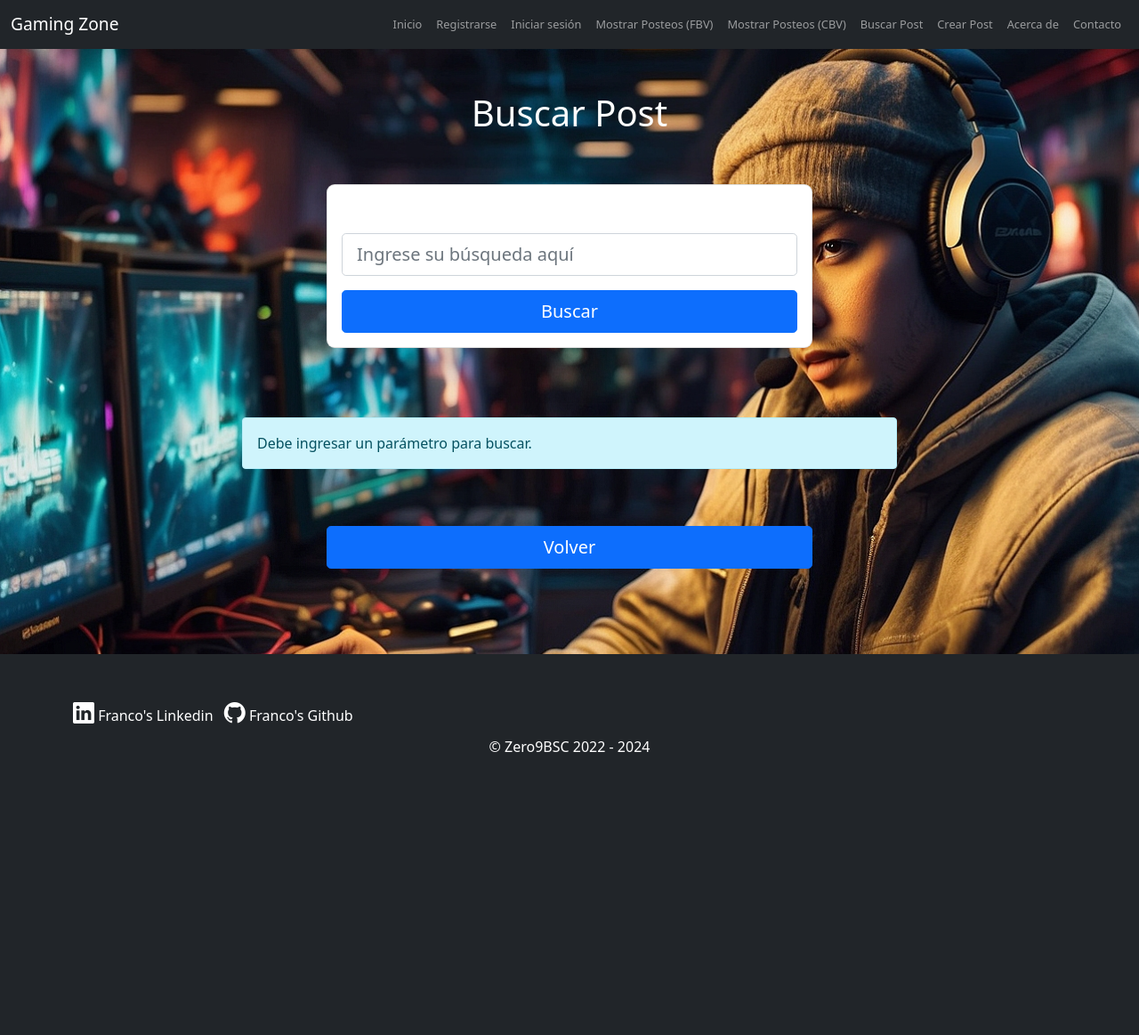
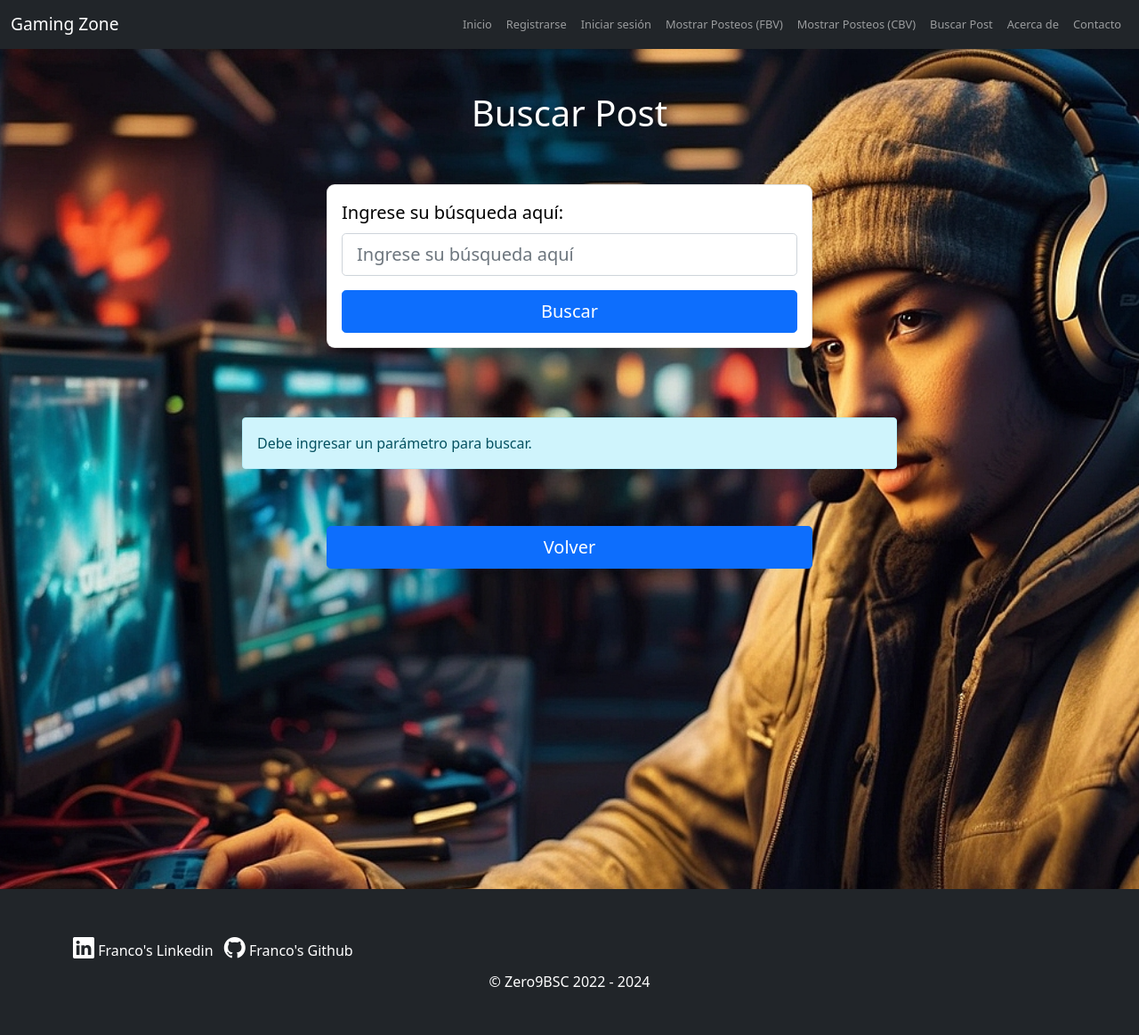
Before and after one commit to Zero9BSC/proyecto_final_django, a Django app: page /buscar/ in a window 1280 px wide. Shown: the whole page at 89% size. Before the commit the page ends 845 px from the top, so only its background shows below. Run offline with Django 4.2, Linux system fonts and the light colour scheme.

Commit message:
Fix bugs, update styles and html structure

```diff
--- a/my_blog/Home/templates/Home/post_detalle.html
+++ b/my_blog/Home/templates/Home/post_detalle.html
@@ -17,6 +17,12 @@
                 </div>
                 <div class="card-footer bg-light text-muted text-center">
                     <small style="font-size: 1rem;">Publicado el {{ post.fecha }}</small>
+                    {% if post.autor.usuario == request.user %}
+                        <div class="mt-3">
+                            <a href="{% url 'Eliminar Posteos' post_id=post.id %}" class="btn btn-danger btn-custom mr-2">Eliminar</a>
+                            <a href="{% url 'Actualizar Posteos' post_id=post.id %}" class="btn btn-primary btn-custom">Actualizar</a>
+                        </div>
+                    {% endif %}
                 </div>
             </div>
             <div class="mt-5 text-center">
--- a/my_blog/Home/templates/Home/post_list.html
+++ b/my_blog/Home/templates/Home/post_list.html
@@ -3,7 +3,7 @@
 
 {% block codigoDinamico %}
 
-<div class="container mt-5">
+<div class="container mt-5 min-vh-100">
     <h1 class="h-primary text-center mb-4">Lista de Posteos</h1>
 
     {% if object_list.all %}
--- a/my_blog/Home/templates/about.html
+++ b/my_blog/Home/templates/about.html
@@ -12,6 +12,7 @@
 </style>
 
 <!-- Sección de Quiénes Somos -->
+<div class="min-vh-100">
     <section class="background firstsection">
         <div class="container">
             <div class="row">
@@ -41,4 +42,5 @@
             </div>
         </div>
     </section>
+</div>
 {% endblock %}
--- a/my_blog/Home/templates/buscar_post.html
+++ b/my_blog/Home/templates/buscar_post.html
@@ -8,12 +8,18 @@
         background-image: url("{% static 'Home/assets/background_6.jpg' %}");
         background-size: cover;
         background-position: center;
+        background-repeat: no-repeat;
+        color: #000;
+    }
+
+    .title {
         color: #fff;
     }
+
 </style>
 
-<div class="container background-container">
-    <h1 class="h-primary text-center mt-5">Buscar Post</h1>
+<div class="container background-container min-vh-100">
+    <h1 class="h-primary text-center title mt-5">Buscar Post</h1>
     <div class="row justify-content-center">
         <div class="col-lg-6">
             <div class="card mt-5 shadow-lg">
@@ -45,7 +51,7 @@
     {% endif %}
 
     {% if post %}
-    <h2 class="h-primary text-center mt-5">Resultado de tu búsqueda</h2>
+    <h2 class="h-primary text-center title mt-5">Resultado de tu búsqueda</h2>
     <div class="row justify-content-center mt-5">
         {% for i in post %}
         <div class="col-lg-6">
@@ -56,7 +62,7 @@
                     <p class="card-text fs-6">Subtítulo: {{ i.sub_titulo }}</p>
                     <p class="card-text fs-6">Autor: {{ i.user }}</p>
                     <p class="card-text fs-6">Fecha: {{ i.fecha }}</p>
-                    <p class="card-text fs-6">Texto: {{ i.texto }}</p>
+                    <a href="{% url 'Detail' i.id %}" class="stretched-link"></a>
                 </div>
             </div>
         </div>
--- a/my_blog/Home/templates/contacto.html
+++ b/my_blog/Home/templates/contacto.html
@@ -21,7 +21,7 @@
     } {% endcomment %}
 </style>
 
-<div class="container">
+<div class="container min-vh-100">
     <h1 class="h-primary text-center mt-5" style="color: #fff">¡Contáctanos!</h1>
     <div class="row justify-content-center">
         <div class="col-md-6">
--- a/my_blog/Home/templates/index.html
+++ b/my_blog/Home/templates/index.html
@@ -93,6 +93,12 @@
                 {% comment %} border: 1px solid rgba(0, 0, 0, 0.125); /* Aquí se establece el borde sólido */ {% endcomment %}
             }
 
+            .sticky-row {
+                position: -webkit-sticky; /* Safari */
+                position: sticky;
+                top: 0;
+            }
+
             {% comment %} .card-header {
                 background-color: #343a40;
                 color: #fff;
@@ -107,7 +113,7 @@
             }
         </style>
     </head>
-    <body>
+    <body class="min-vh-100">
         <!-- Responsive navbar-->
         <nav class="navbar navbar-expand-lg navbar-dark bg-dark sticky-top">
             <div class="container-fluid">
@@ -121,6 +127,7 @@
                         {% if request.user.is_authenticated %}
                             <li class="nav-item"><a class="nav-link" href="{% url 'Logout' %}">Cerrar sesión</a></li>
                             <li class="nav-item"><a class="nav-link" href="{% url 'Editar Usuario' %}">Editar Usuario</a></li>
+                            <li class="nav-item"><a class="nav-link" href="{% url 'Crear' %}">Crear Post</a></li>
                             {% else %}
                             <li class="nav-item"><a class="nav-link" href="{% url 'Sign Up' %}">Registrarse</a></li>
                             <li class="nav-item"><a class="nav-link" href="{% url 'Login' %}">Iniciar sesión</a></li>
@@ -128,7 +135,6 @@
                         <li class="nav-item"><a class="nav-link" href="{% url 'Mostrar Posteos' %}">Mostrar Posteos (FBV)</a></li>
                         <li class="nav-item"><a class="nav-link" href="{% url 'List' %}">Mostrar Posteos (CBV)</a></li>
                         <li class="nav-item"><a class="nav-link" href="{% url 'buscar_post' %}">Buscar Post</a></li>
-                        <li class="nav-item"><a class="nav-link" href="{% url 'Crear' %}">Crear Post</a></li>
                         <li class="nav-item"><a class="nav-link" href="{% url 'About' %}">Acerca de</a></li>
                         <li class="nav-item"><a class="nav-link" href="{% url 'Contacto' %}">Contacto</a></li>
                     </ul>
@@ -157,7 +163,6 @@
                                 <p class="text-white">No hay imagen de perfil disponible</p>
                             {% endif %}
                             <h3 class="text-white">{{ request.user.username }}</h3>
-                            {% comment %} <h3>{{ request.user.id }}</h3> {% endcomment %}
                         {% endif %}
                     {% else %}
                         <h3 class="text-white">Invitado</h3>
@@ -166,6 +171,8 @@
                 </div>
             </div>
         </header>
+
+
         <!-- Page content-->
         <div class="container">
             <div class="row">
@@ -175,13 +182,15 @@
                         <!-- Featured blog post-->
                         <div class="card mb-4">
                             {% if latest_posts.0.imagen %}
-                                <a href="{{ latest_posts.0.get_absolute_url }}"><img class="card-img-top" src="{{ latest_posts.0.imagen.url }}" alt="{{ latest_posts.0.titulo }}" /></a>
+                                <a href="{% url 'Detail' latest_posts.0.id %}"><img class="card-img-top" src="{{ latest_posts.0.imagen.url }}" alt="{{ latest_posts.0.titulo }}" /></a>
                             {% endif %}
                             <div class="card-body">
                                 <div class="small text-muted">{{ latest_posts.0.fecha }}</div>
-                                <h2 class="card-title">{{ latest_posts.0.titulo }}</h2>
-                                <p class="card-text">{{ latest_posts.0.texto }}</p>
-                                <a class="btn btn-primary" href="{{ latest_posts.0.get_absolute_url }}">LEER MÁS »</a>
+                                <h2 class="card-title">{{ latest_posts.0.titulo | slice:":50" }}</h2>
+                                <h5 class="card-subtitle mb-3">{{ latest_posts.0.sub_titulo | slice:":150" }}...</h5>
+                                {% comment %} <p class="card-text">{{ latest_posts.0.texto | slice:":70"}}</p> {% endcomment %}
+                                <a class="btn btn-primary" href="{% url 'Detail' latest_posts.0.id %}">LEER MÁS »</a>
+                                {% comment %} <a class="btn btn-primary" href="{{ latest_posts.0.get_absolute_url }}">LEER MÁS »</a> {% endcomment %}
                             </div>
                         </div>
                         <!-- Nested row for non-featured blog posts-->
@@ -190,12 +199,13 @@
                             <div class="col-lg-6">
                                 <!-- Blog post-->
                                 <div class="card mb-4">
-                                    <a href="{{ post.get_absolute_url }}"><img class="card-img-top" src="{{ post.imagen.url }}" alt="{{ post.titulo }}" /></a>
+                                    <a href="{% url 'Detail' post.id %}"><img class="card-img-top" src="{{ post.imagen.url }}" alt="{{ post.titulo }}" /></a>
                                     <div class="card-body">
                                         <div class="small text-muted">{{ post.fecha }}</div>
-                                        <h2 class="card-title h4">{{ post.titulo }}</h2>
-                                        <p class="card-text">{{ post.texto }}</p>
-                                        <a class="btn btn-primary" href="{{ post.get_absolute_url }}">LEER MÁS »</a>
+                                        <h2 class="card-title h4">{{ post.titulo | slice:":50" }}</h2>
+                                        <h5 class="card-subtitle mb-3">{{ post.sub_titulo | slice:":30" }}...</h5>
+                                        {% comment %} <p class="card-text">{{ post.texto | slice:":30" }}</p> {% endcomment %}
+                                        <a class="btn btn-primary" href="{% url 'Detail' post.id %}">LEER MÁS »</a>
                                     </div>
                                 </div>
                             </div>
@@ -224,6 +234,7 @@
 
                 <!-- Side widgets-->
                 <div class="col-lg-4">
+                    <div class="sticky-row">
                         <!-- Search widget-->
                         <div class="card mb-4">
                             <div class="card-header">Buscar</div>
@@ -238,6 +249,7 @@
                                 </ul>
                             </div>
                         </div>
+
                         <!-- Categories widget-->
                         <div class="card mb-4">
                             <div class="card-header">Categorías</div>
@@ -270,6 +282,7 @@
                                 </div>
                             </div>
                         </div>
+
                         <!-- Side widget-->
                         <div class="card mb-4">
                             <div class="card-header">Side Widget</div>
@@ -278,8 +291,11 @@
                     </div>
                 </div>
             </div>
+        </div>
         {% endblock  %}
         <br><br><br><br>
+
+
         <!-- Footer-->
         <footer class="footer py-5 bg-dark">
             <div class="container">
--- a/my_blog/Home/templates/login.html
+++ b/my_blog/Home/templates/login.html
@@ -17,7 +17,7 @@
     }
 </style>
 
-<div class="container">
+<div class="container min-vh-100">
     <h1 class="titulo-login">Iniciar Sesión</h1>
     <div class="row justify-content-center">
         <div class="col-lg-6">
```
Also changed, not shown: my_blog/Home/templates/mostrar_posteos.html (+9 -8 lines), my_blog/Home/templates/post_gaming.html (+12 -5 lines), my_blog/Home/static/Home/assets/background_3.jpg, my_blog/Home/static/Home/assets/background_4.jpg, my_blog/Home/static/Home/assets/background_5.jpg. Lines whose indentation alone changed are shown as unchanged.
